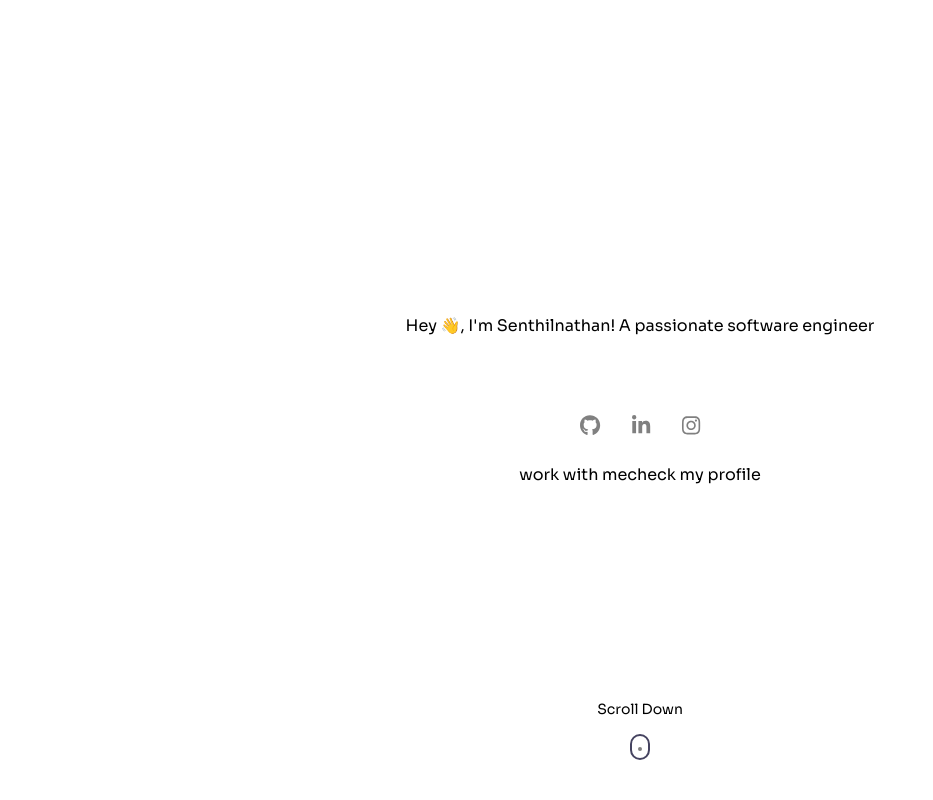
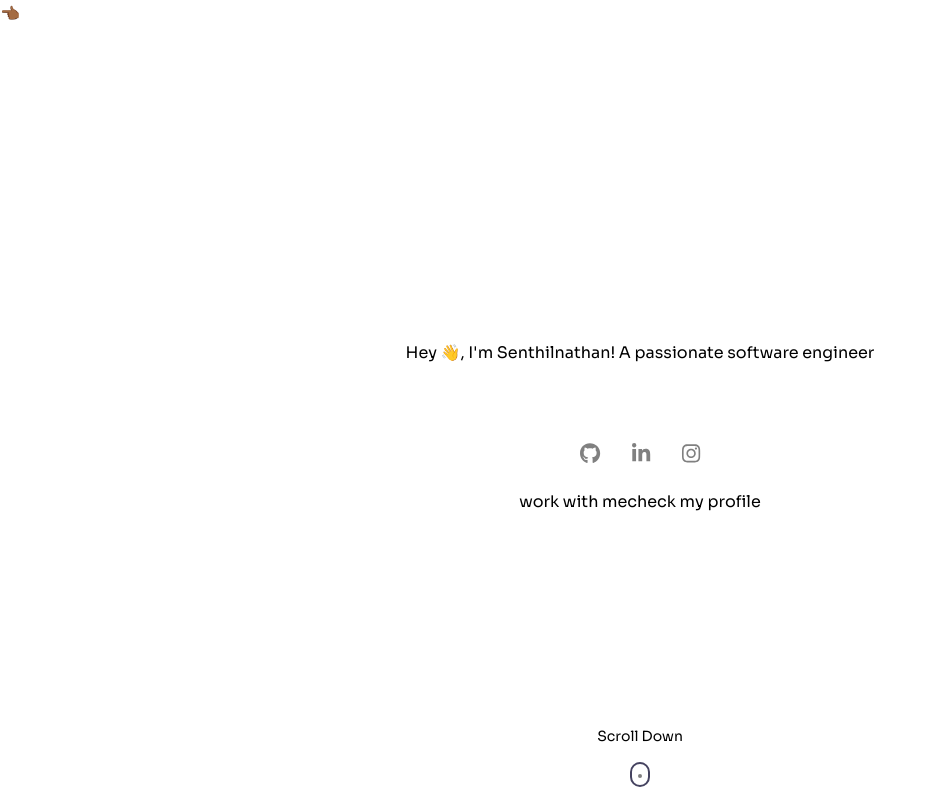
Before and after one commit to ssenthilnathan3/ssenthilnathan3.github.io, a React (Vite) app: page /finally in a window 1280 px wide. Shown: the top 800 px of the page, without its empty margins (0-933 px from the left). Built offline with nearby package versions, Linux system fonts and the light colour scheme.

Commit message:
changes for routing ;) 5

```diff
--- a/src/App.jsx
+++ b/src/App.jsx
@@ -30,7 +30,7 @@ const App = () => {
     <HashRouter>
       <div className="absolute inset-0 -z-10 h-full w-full bg-white bg-[radial-gradient(#e5e7eb_1px,transparent_1px)] [background-size:16px_16px]">
       {window.location.pathname === '/' ? <Navbar /> : null}
-      {window.location.pathname == '/#/finally' ? <BackButton/> : null}
+      {window.location.pathname == '/finally' ? <BackButton/> : null}
         <Routes>
           <Route path="/" element={
             <>
@@ -43,7 +43,7 @@ const App = () => {
             </>
           } />
 
-          <Route path="/#/finally" element={<Works />} />
+          <Route path="/finally" element={<Works />} />
         </Routes>
       </div>
     </HashRouter>
```
